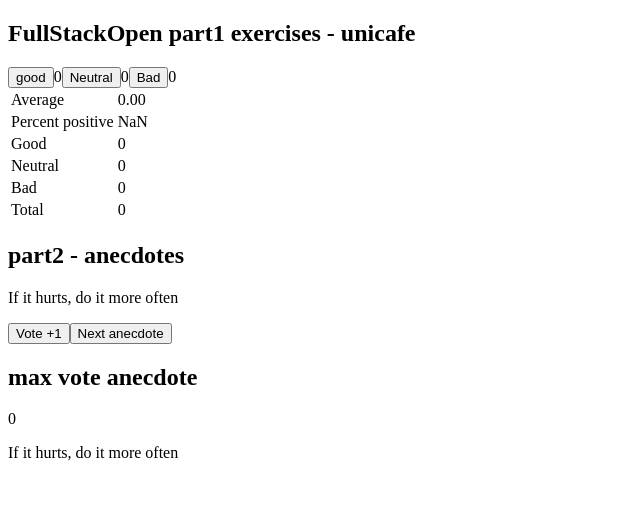
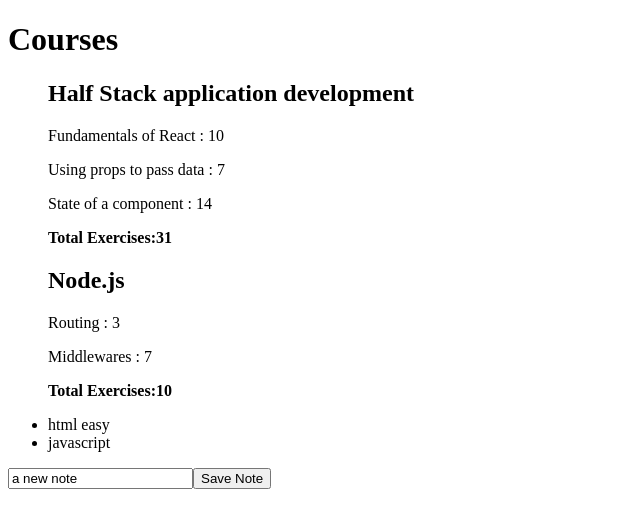
Before and after one commit to tdean787/fullstackopen-main-curriculum, a React (Create React App) app: page / in a window 1280 px wide. Shown: the top 528 px of the page, without its empty margins (0-640 px from the left). Built offline with nearby package versions, Linux system fonts and the light colour scheme.

Commit message:
rendering collection of data

```diff
--- a/src/App.js
+++ b/src/App.js
@@ -1,117 +1,140 @@
 import React, { useState } from "react";
+import Course from "./components/Course";
+import Note from "./components/Note";
 
-const Button = ({ handleClick, text }) => (
-  <button onClick={handleClick}>{text}</button>
-);
+// const Part = (props) => {
+//   return (
+//     <div>
+//       <p>
+//         {props.body} = {props.exercises}
+//       </p>
+//     </div>
+//   );
+// };
 
-const Statistic = (props) => {
-  return (
-    <tr>
-      <td> {props.text}</td>
-      <td>{props.value}</td>
-    </tr>
-  );
-};
-
-const Statistics = (props) => {
-  //   if (!props.positive) {
-  //     return <p> No feedback given </p>;
-  //   }
+const Header = ({ name }) => {
   return (
     <div>
-      <table>
-        <tbody>
-          <Statistic text="Average" value={props.average} />
-          <Statistic text="Percent positive" value={props.positive} />
-          <Statistic text="Good" value={props.good} />
-          <Statistic text="Neutral" value={props.neutral} />
-          <Statistic text="Bad" value={props.bad} />
-          <Statistic text="Total" value={props.total} />
-        </tbody>
-      </table>
+      <h1> {name}</h1>
     </div>
   );
 };
 
-const App = () => {
-  // save clicks of each button to its own state
-  const [good, setGood] = useState(0);
-  const [neutral, setNeutral] = useState(0);
-  const [bad, setBad] = useState(0);
+// const Content = (props) => {
+//   return (
+//     <div>
+//       <ul class="list">
+//         {props.parts.forEach((element) => {
+//           <Part body={element.name} exercises={element.exercise} />;
+//         })}
+//         <Part body={props.parts[0].name} exercises={props.parts[0].exercises} />
+//         <Part body={props.parts[1].name} exercises={props.parts[1].exercises} />
+//         <Part body={props.parts[2].name} exercises={props.parts[2].exercises} />
+//       </ul>
+//     </div>
+//   );
+// };
 
-  const total = good + bad + neutral;
+// const Total = (props) => {
+//   const sum = props.course
+//     .map((element) => element.exercises)
+//     .reduce((a, b) => a + b);
+//   return (
+//     <div>
+//       <p>
+//         Number of exercises:
+//         {sum}
+//       </p>
+//     </div>
+//   );
+// };
 
-  const positive = (good / total) * 100;
+const History = (props) => {
+  if (props.allClicks.length === 0) {
+    return <div>The app is used by pressing buttons</div>;
+  }
+  return <div>button press history: {props.allClicks.join(" ")}</div>;
+};
 
-  const increaseGood = () => setGood(good + 1);
+const App = (props) => {
+  const [notes, setNotes] = useState(props.notes);
+  const [newNote, setNewNote] = useState("a new note");
 
-  const increaseBad = () => setBad(bad + 1);
-
-  const increaseNeutral = () => setNeutral(neutral + 1);
-
-  const anecdotes = [
-    "If it hurts, do it more often",
-    "Adding manpower to a late software project makes it later!",
-    "The first 90 percent of the code accounts for the first 90 percent of the development time...The remaining 10 percent of the code accounts for the other 90 percent of the development time.",
-    "Any fool can write code that a computer can understand. Good programmers write code that humans can understand.",
-    "Premature optimization is the root of all evil.",
-    "Debugging is twice as hard as writing the code in the first place. Therefore, if you write the code as cleverly as possible, you are, by definition, not smart enough to debug it.",
+  const courses = [
+    {
+      name: "Half Stack application development",
+      id: 1,
+      parts: [
+        {
+          name: "Fundamentals of React",
+          exercises: 10,
+        },
+        {
+          name: "Using props to pass data",
+          exercises: 7,
+        },
+        {
+          name: "State of a component",
+          exercises: 14,
+        },
+      ],
+    },
+    {
+      name: "Node.js",
+      id: 2,
+      parts: [
+        {
+          name: "Routing",
+          exercises: 3,
+          id: 1,
+        },
+        {
+          name: "Middlewares",
+          exercises: 7,
+          id: 2,
+        },
+      ],
+    },
   ];
 
-  const voteArray = Array.apply(null, new Array(anecdotes.length)).map(
-    Number.prototype.valueOf,
-    0
-  );
+  const addNote = (event) => {
+    event.preventDefault();
+    console.log("click", event.target);
+    const noteObject = {
+      content: newNote,
+      date: new Date().toISOString(),
+      important: Math.random() < 0.5,
+      id: notes.length + 1,
+    };
 
-  const [selected, isSelected] = useState(0);
-  const [votes, setVotes] = useState(voteArray);
-  const randomizeAnecdote = (max) => {
-    isSelected(Math.floor(Math.random() * anecdotes.length));
-    console.log(selected);
+    setNotes(notes.concat(noteObject));
+    setNewNote("");
   };
 
-  const copy = [...voteArray];
-
-  const handleVote = () => {
-    const newVoteArray = [...votes];
-    newVoteArray[selected] += 1;
-    console.log(newVoteArray);
-    setVotes(newVoteArray);
+  const handleNoteChange = (event) => {
+    setNewNote(event.target.value);
   };
-
-  const highestVoteIndex = [...votes].indexOf(Math.max(...votes));
-
   return (
     <div>
-      <div>
-        {" "}
-        <h2>FullStackOpen part1 exercises - unicafe</h2>
-        <Button handleClick={increaseGood} text="good" />
-        {good}
-        <Button handleClick={increaseNeutral} text="Neutral" />
-        {neutral}
-        <Button handleClick={increaseBad} text="Bad" />
-        {bad}
-        <Statistics
-          average={(total / 3).toFixed(2)}
-          positive={positive.toFixed(2)}
-          good={good}
-          neutral={neutral}
-          bad={bad}
-          total={total}
-        />
-      </div>
+      <h1>Courses</h1>
+      {/* <Total course={course.parts} /> */}
+      <ul>
+        {courses.map((element) => {
+          return <Course name={element.name} parts={element.parts} />;
+        })}
+        {/* // <Course name={element.name} /> */}
+      </ul>
 
-      <div>
-        <h2>part2 - anecdotes</h2>
-        <p>{anecdotes[selected]}</p>
-        <button onClick={handleVote}>Vote +1</button>
-        <button onClick={randomizeAnecdote}>Next anecdote</button>
-        <h2>max vote anecdote</h2>
-        <p>{Math.max(...votes)}</p>
-        {/* {[[...votes].indexOf(Math.max(...votes))]} */}
-        {anecdotes[highestVoteIndex]}
-      </div>
+      <ul>
+        {notes.map((note) => (
+          <Note note={note.content} key={note.id} />
+        ))}
+      </ul>
+
+      <form onSubmit={addNote}>
+        <input onChange={handleNoteChange} value={newNote} />
+        <button type="submit">Save Note</button>
+      </form>
     </div>
   );
 };
--- /dev/null
+++ b/src/components/Course.js
@@ -0,0 +1,24 @@
+import React from "react";
+
+const Course = (props) => {
+  return (
+    <div>
+      <h2> {props.name} </h2>
+      {props.parts.map((element) => {
+        return (
+          <p>
+            {element.name} : {element.exercises}
+          </p>
+        );
+      })}
+      <strong>
+        Total Exercises:
+        {props.parts
+          .map((element) => element.exercises)
+          .reduce((a, b) => a + b)}
+      </strong>
+    </div>
+  );
+};
+
+export default Course;
--- /dev/null
+++ b/src/components/Note.js
@@ -0,0 +1,7 @@
+import React from "react";
+
+const Note = ({ note }) => {
+  return <li key={note.id}>{note}</li>;
+};
+
+export default Note;
--- a/src/index.js
+++ b/src/index.js
@@ -1,4 +1,9 @@
 import ReactDOM from "react-dom";
 import App from "./App";
 
-ReactDOM.render(<App />, document.getElementById("root"));
+const notes = [
+  { content: "html easy", id: 1 },
+  { content: "javascript", id: 2 },
+];
+
+ReactDOM.render(<App notes={notes} />, document.getElementById("root"));
```
Also changed, not shown: src/App2.js (added, +120 -0 lines), src/components/Header.js (added, +11 -0 lines), src/demo.js (deleted, +0 -178 lines), src/index.css (+15 -3 lines).
